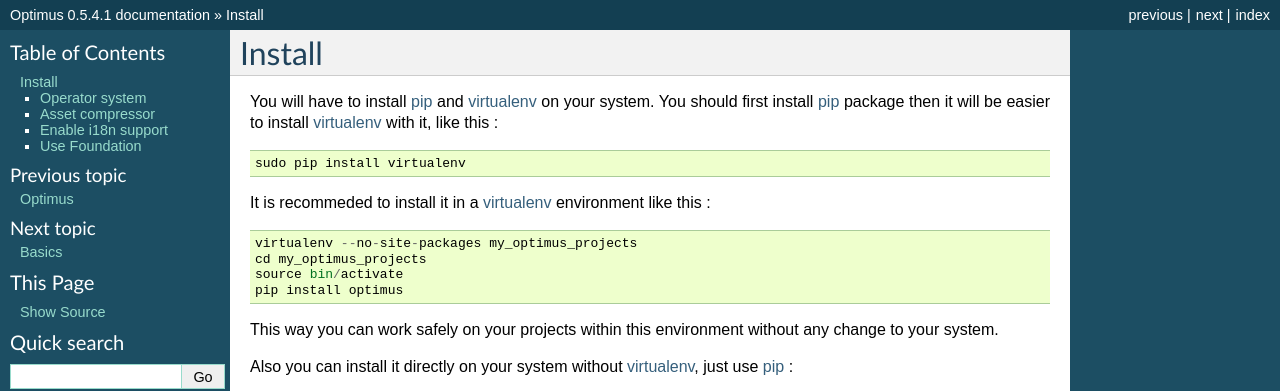
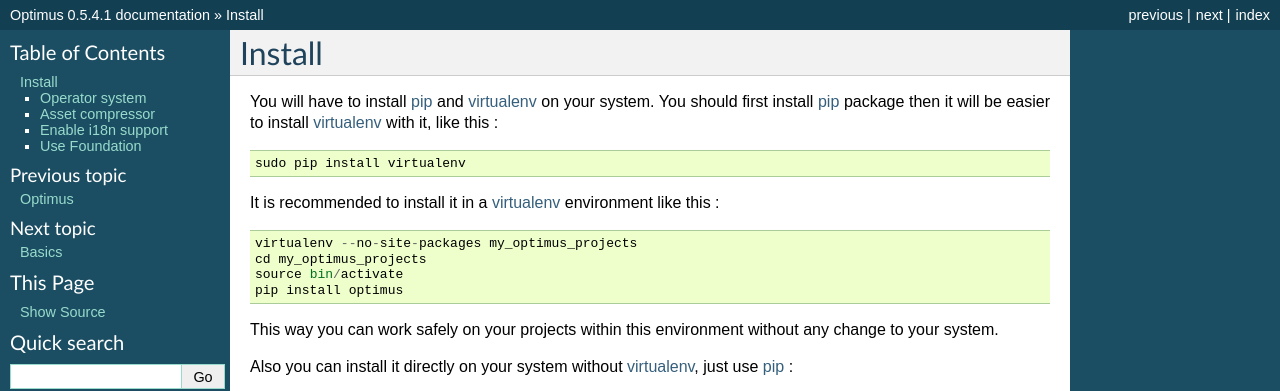
Before and after one commit to sveetch/Optimus, a Sphinx documentation site: the page built from docs/install.rst, in a window 1280 px wide. Shown: the top 391 px of the page. Built offline with Sphinx 7.4.7, drawn with Linux system fonts in a browser that asks for light colours.

Commit message:
Correct some typos on docs

```diff
--- a/docs/install.rst
+++ b/docs/install.rst
@@ -17,7 +17,7 @@
 
     sudo pip install virtualenv
 
-It is recommeded to install it in a `virtualenv`_ environment like this : ::
+It is recommended to install it in a `virtualenv`_ environment like this : ::
 
     virtualenv --no-site-packages my_optimus_projects
     cd my_optimus_projects
--- a/docs/usage.rst
+++ b/docs/usage.rst
@@ -37,7 +37,7 @@
 
 * ``basic`` : This is the default one, included in Optimus, you don't have to specify anything to use it;
 * ``i18n`` : The i18n sample, included in Optimus. All needed stuff to enable i18n support are installed;
-* ``optimus_foundation`` : `Optimus-foundation`_ that create a new project inlcuding all `Foundation`_ stuff, you will have to install it before;
+* ``optimus_foundation`` : `Optimus-foundation`_ that create a new project including all `Foundation`_ stuff, you will have to install it before;
 
 To create a new project with the I18n sample, you will have to do something like : ::
 
```
